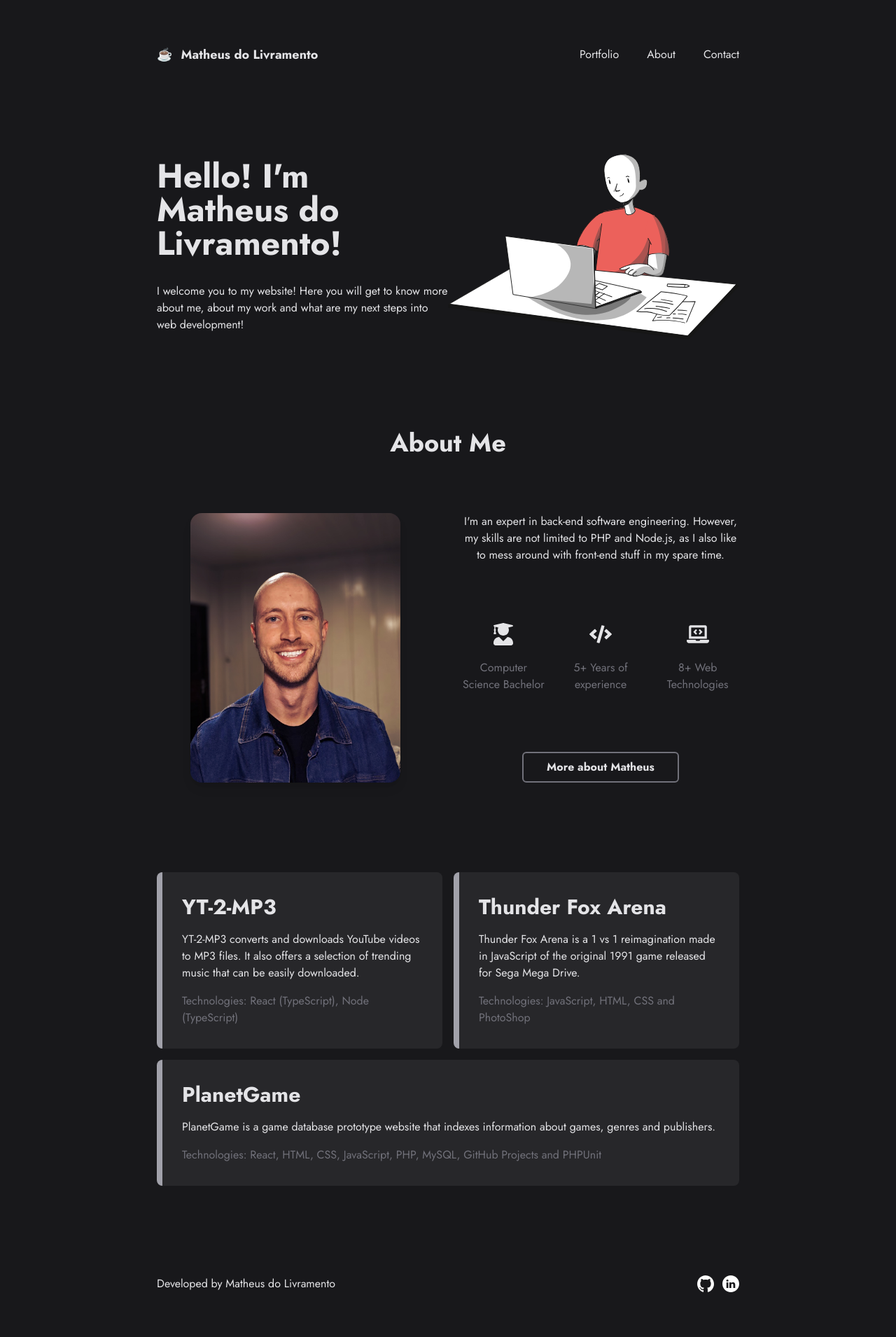
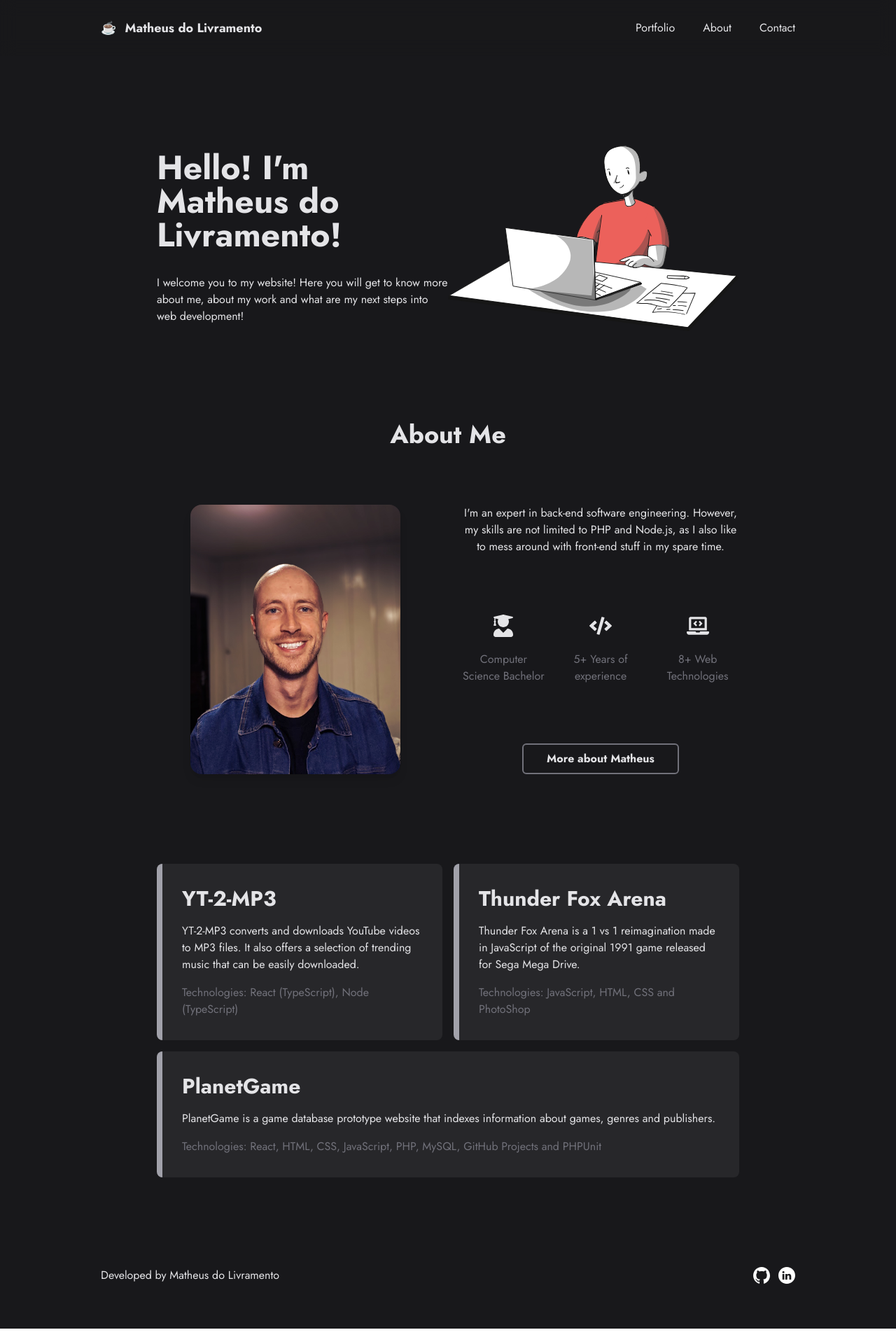
Before and after one commit to livramatheus/livramento, a Next.js app: page / in a window 1280 px wide. Shown: the whole page at 70% size. Built offline with nearby package versions, Linux system fonts and the light colour scheme; no server answers.

Commit message:
feat: implement sticky nav

```diff
--- a/app/components/Footer/index.tsx
+++ b/app/components/Footer/index.tsx
@@ -3,7 +3,7 @@ import Link from "next/link";
 
 const Footer = () => {
   return (
-    <footer className="flex justify-between">
+    <footer className="flex justify-between px-36">
       <span className="text-zinc-200">
         Developed by Matheus do Livramento
       </span>
--- a/app/components/Nav/index.tsx
+++ b/app/components/Nav/index.tsx
@@ -2,7 +2,9 @@ import Link from "next/link";
 
 const Nav = () => {
   return (
-    <nav className="flex justify-between items-center text-zinc-200">
+    <nav
+      className="flex justify-between items-center px-36 bg-zinc-900 text-zinc-200 sticky top-0 h-20 bg-clip-padding backdrop-filter backdrop-blur-md bg-opacity-50"
+    >
       <Link href="/" className="flex gap-3 items-center text-lg">
         <span>☕</span>
         <span className="font-bold">Matheus do Livramento</span>
--- a/app/layout.tsx
+++ b/app/layout.tsx
@@ -18,9 +18,11 @@ export default function RootLayout({
   return (
     <html lang="en">
       <body className={jost.className}>
-        <main className="min-h-screen bg-zinc-900 py-16 px-56 flex flex-col gap-32">
+        <main className="min-h-screen bg-zinc-900 pb-16 flex flex-col gap-32">
           <Nav/>
-            {children}
+            <div className="flex flex-col gap-32 px-56">
+              {children}
+            </div>
           <Footer/>
         </main>
       </body>
```
